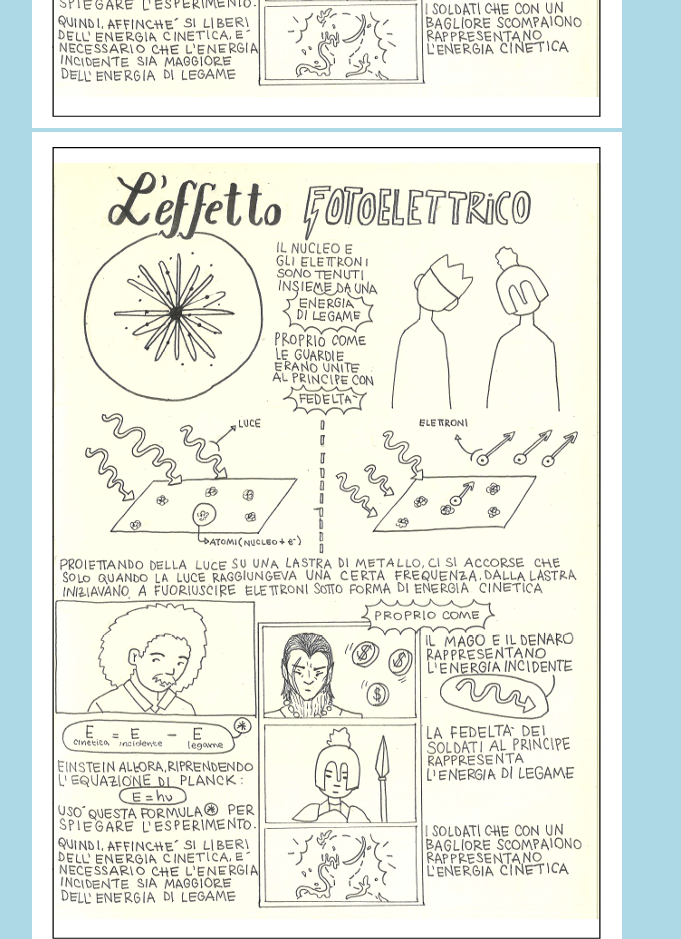
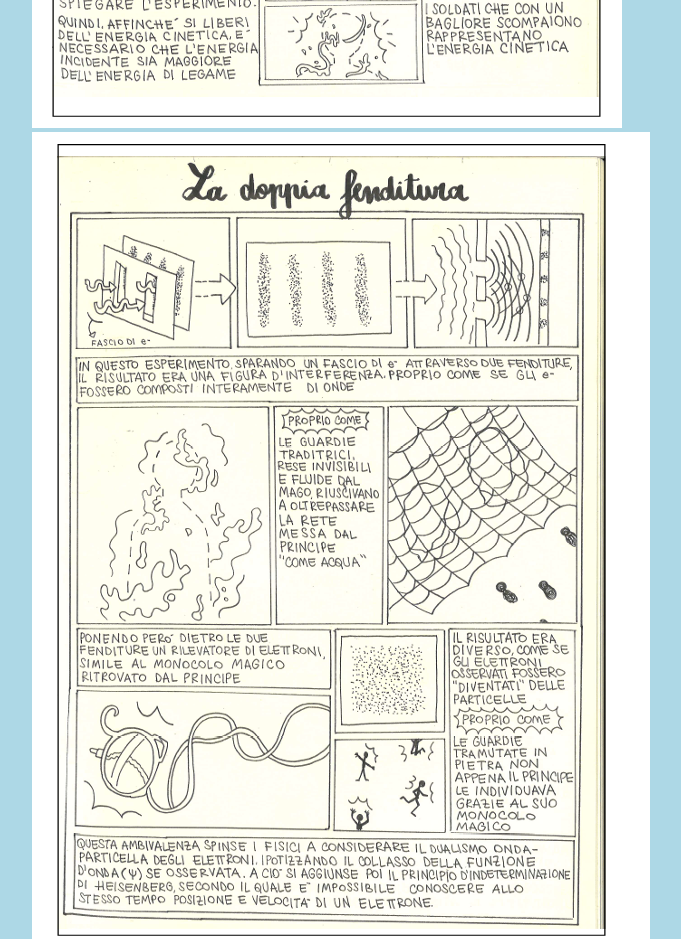
Before and after one commit to sara18-jpg/Iscal_Cafiscais, a plain HTML site: page index.html in a window 1280 px wide. Shown: the part 3980-4919 px from the top of the page, without its empty margins (148-829 px from the left). Drawn offline with Linux system fonts and the light colour scheme.

Commit message:
Update index.html

```diff
--- a/index.html
+++ b/index.html
@@ -12,7 +12,7 @@
  <img src="img/pagina_3.png" alt="fumetto">
  <img src="img/pagina_4.png" alt="fumetto">
  <img src="img/pagina_5.png" alt="fumetto">
- <img src="img/pagina_5.png" alt="fumetto">
+ <img src="img/pagina_6.png" alt="fumetto">
 
 
 </body>
```
